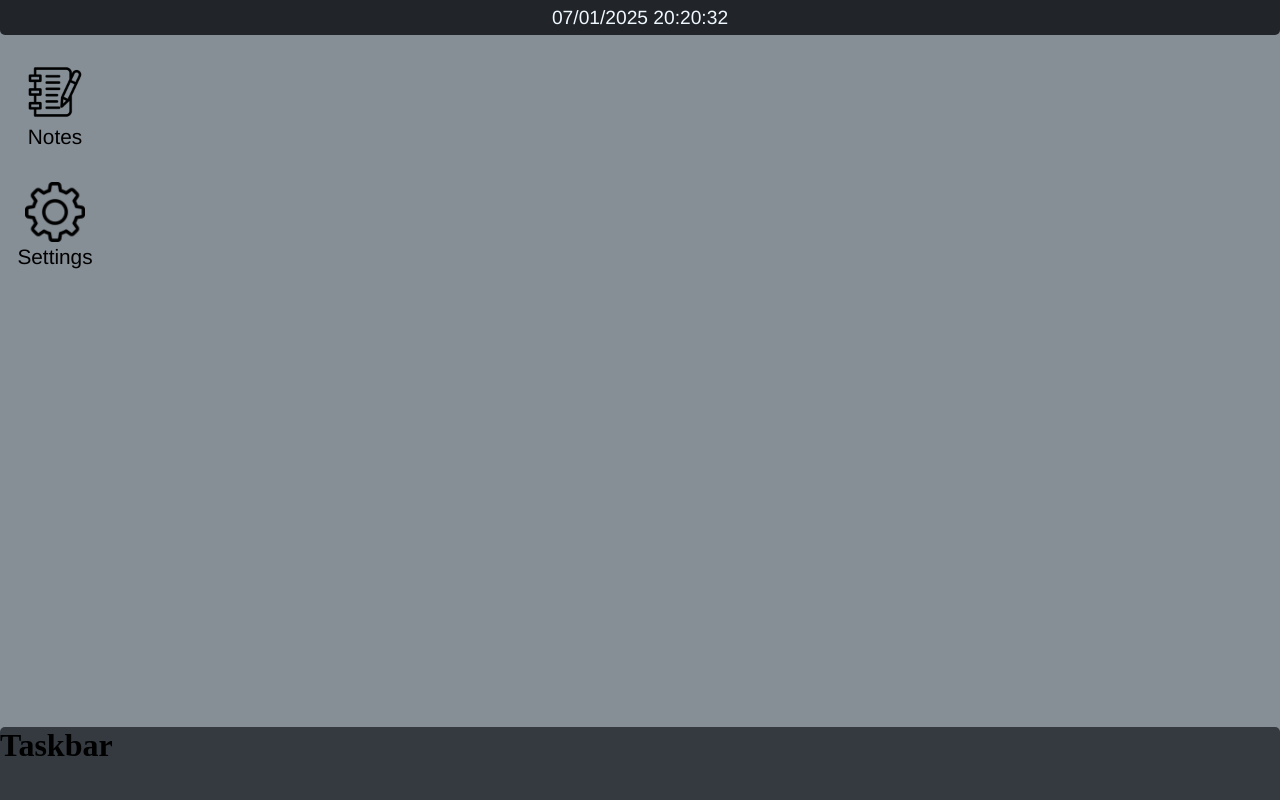
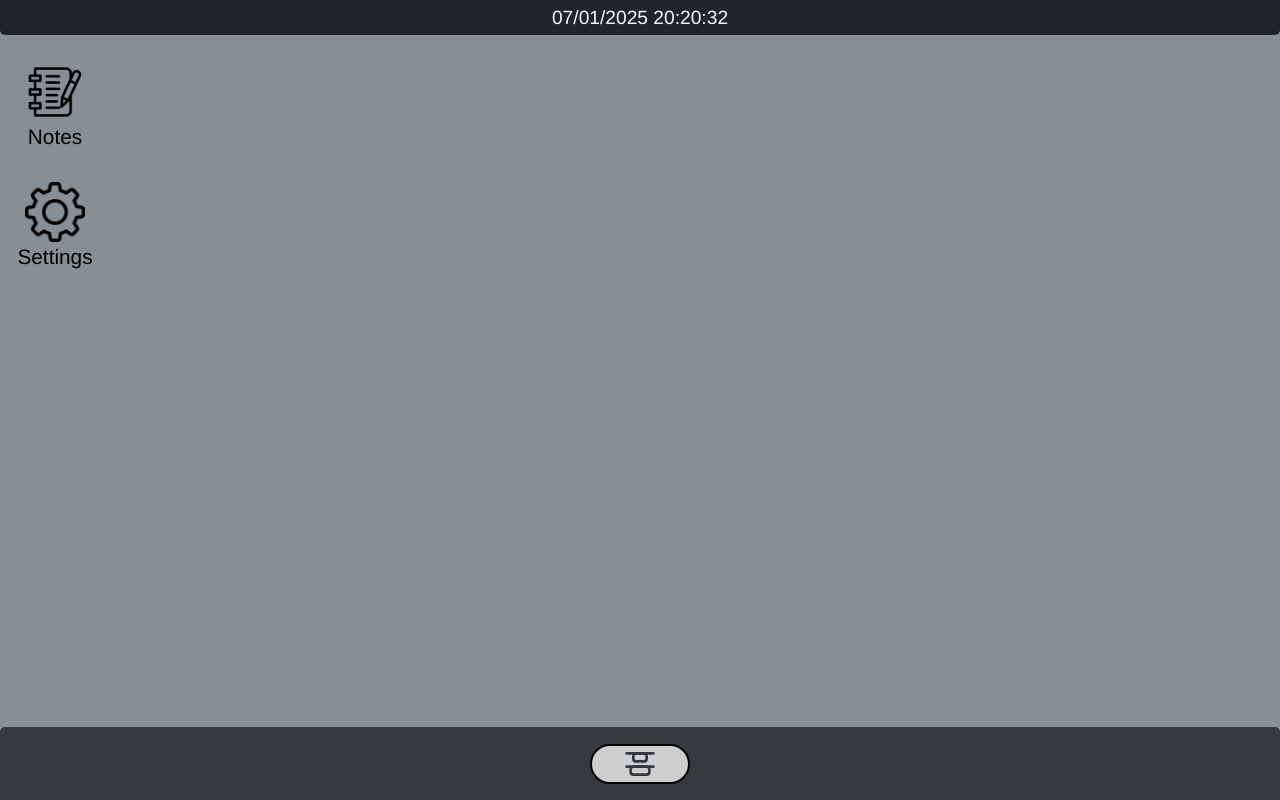
Before and after one commit to ValyMnDul/Deskify, a Next.js app: page / in a window 1280 px wide. Built offline with nearby package versions, Linux system fonts and the light colour scheme.

Commit message:
Start menu

```diff
--- a/src/components/Taskbar.css
+++ b/src/components/Taskbar.css
@@ -4,4 +4,41 @@
     background-color: #343a40;
     border-top-left-radius: 5px;
     border-top-right-radius: 5px;
+    display: flex;
+    justify-content: center;
+    align-items: center;;
+    text-align: center;
 }
+
+.taskbar > .start > .startButton{
+    width: 100px;
+    height: 40px;
+    background-color: rgb(206, 206, 206);
+    border-radius: 20px;
+    font-size: 2em;
+    text-align: center;
+    display: flex;
+    align-items: center;
+    justify-content: center;
+    color: #343a40;
+    border: solid black 2px;
+    transition: all 0.15s ease-in-out;
+}
+
+.taskbar > .start > .startButton:hover{
+    background-color: rgb(159, 159, 159);
+    color:black;
+}
+
+.taskbar > .start > .startMenu{
+    display: none;
+    position: fixed;
+    bottom: 80px;
+    left: 50%;
+    transform: translateX(-50%);
+    width: 580px;
+    height: 580px;
+    background-color: rgb(206, 206, 206);
+    border-radius: 20px;
+    border:solid #343a40 2px;
+}
--- a/src/components/Taskbar.tsx
+++ b/src/components/Taskbar.tsx
@@ -1,8 +1,55 @@
 import './Taskbar.css';
+import { LuAlignVerticalDistributeStart } from "react-icons/lu";
+import {useRef,useState,useEffect} from 'react';
+
 export default function Taskbar(){
+
+    const startMenu=useRef<HTMLDivElement|null>(null);
+    const startButton=useRef<HTMLDivElement|null>(null);
+
+    const [startValue,setStartValue]=useState(false);
+
+    useEffect(() => {
+
+        const clickOutside = (event: MouseEvent) => {
+            const clickedOutsideMenu = startMenu.current && !startMenu.current.contains(event.target as Node);
+            const clickedOutsideButton = startButton.current && !startButton.current.contains(event.target as Node);
+
+            if (clickedOutsideMenu && clickedOutsideButton) {
+                setStartValue(false);
+                if(startMenu.current) startMenu.current.style.display="none";
+            }
+        };
+
+        document.addEventListener("mousedown", clickOutside);
+
+        return () => {
+            document.removeEventListener("mousedown", clickOutside);
+        };
+    }, []);
+
+    const startButtonPress=()=>{
+        if(startMenu.current){
+            if(startValue===false){
+                startMenu.current.style.display="flex";
+            }
+            else{
+                startMenu.current.style.display="none";
+            }
+            setStartValue((p)=>(!p));
+        }
+    };
+
     return (
         <div className="taskbar">
-            <h1>Taskbar</h1>
+            <div className='start'>
+                <div className='startButton' ref={startButton} onClick={startButtonPress}>
+                    <LuAlignVerticalDistributeStart/>
+                </div>
+                <div className='startMenu' ref={startMenu}>
+
+                </div>
+            </div>
         </div>
     )
 }
```
